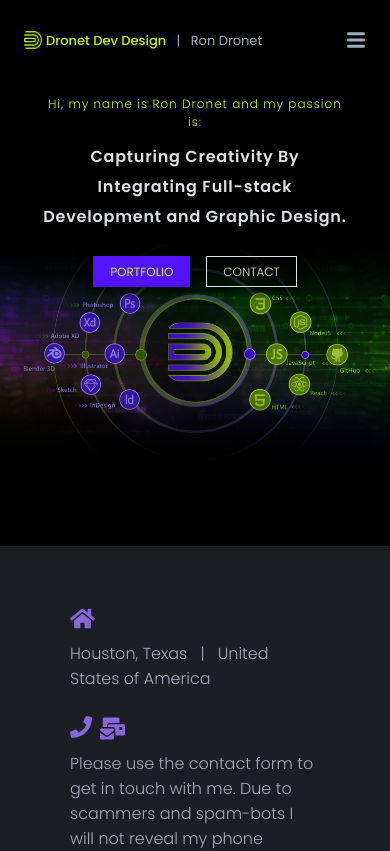
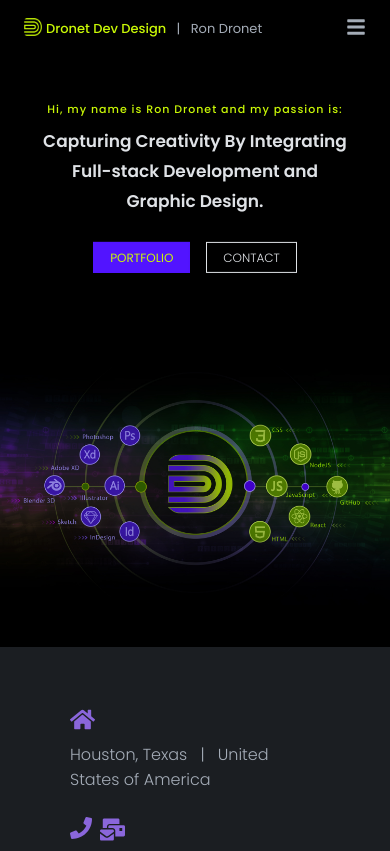
Before and after one commit to DronetDevDesign/dronetdevdesign-app, a React (Create React App) app: page / in a window 390 px wide. Shown: the top 851 px of the page. Built offline with nearby package versions, Linux system fonts and the light colour scheme.

Commit message:
revised css media queries for responsive screen sizes

```diff
--- a/src/components/HeroSectionStyles.css
+++ b/src/components/HeroSectionStyles.css
@@ -187,29 +187,29 @@ body {
   }
 }
 
-@media screen and (max-width: 400px) {
+@media screen and (max-width: 390px) {
   .hero-section {
-    height: 38vh;
+    height: 50vh;
   }
 
   .hero-content {
-    padding-top: 20%;
+    padding-top: 18%;
    }
 
   .image-container {
-    top: -222px;
+    top: -90px;
   }
 
   .hero-content h1 {
-    font-size: 16px;
+    font-size: 17px;
     line-height: 30px;
-    padding-top: 11px;
-    padding-bottom: 26px;
-    letter-spacing: .05rem;
+    padding-top: 8px;
+    padding-bottom: 28px;
   }
 
   .hero-content h4 {
-    font-size: 12px;
+    font-size: 11px;
+    font-weight: 500;
   }
 
   .portfolio-button, .contact-button {
--- a/src/components/NavStyles.css
+++ b/src/components/NavStyles.css
@@ -122,7 +122,11 @@
   }
 }
 
-@media screen and (max-width: 400px) {
+@media screen and (max-width: 390px) {
+  .header {
+    height: 55px;
+  }
+
   .new-dronet-logo {
   width: 18px;
   height: 18px;
```
